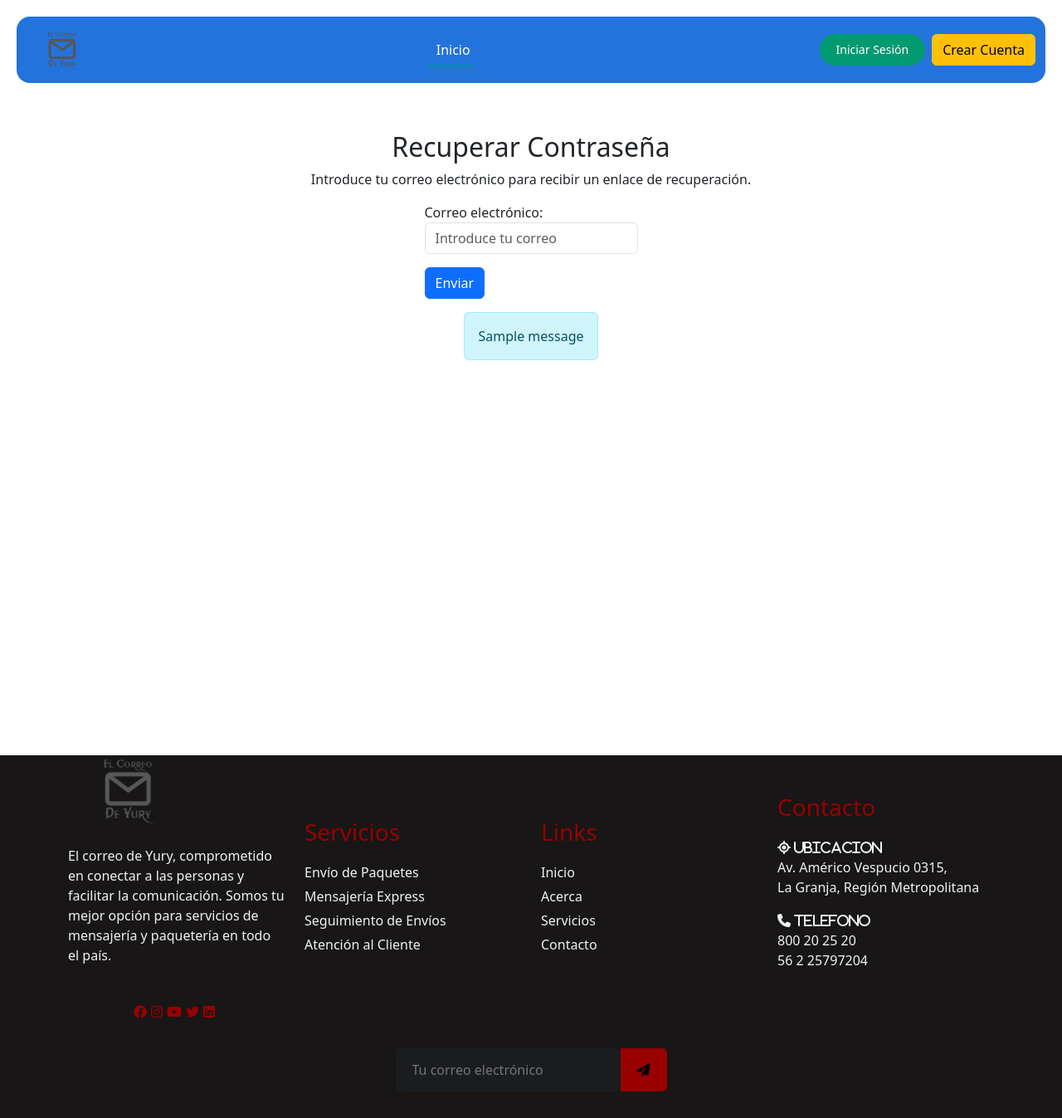
After one commit to AlexanderCofre/Correo-YURY, a Django app: a page that uses WebApp/templates/recuperar_contraseña.html in a window 1280 px wide. The commit adds this page. Shown: the whole page at 83% size. Run offline with Django 5.2, Linux system fonts and the light colour scheme; tables that the repository leaves empty hold one stand-in row (values such as "Sample post"); one stand-in notice (Sample message) is shown.

Commit message:
Agregando el servicio de recuperar contraseña a traves del correo

```diff
--- a/CorreoYury/urls.py
+++ b/CorreoYury/urls.py
@@ -25,7 +25,11 @@ urlpatterns = [
     path('login/', views.login_trabajador, name='login'),
     path('logout/', views.logout_trabajador, name='logout'),
 
-    #Rutas del ADMINISTRADOR
+    # Rutas para la recuperacion de contraseña
+    path('recuperar_contraseña/', views.recuperar_contraseña, name='recuperar_contraseña'),
+    path('reiniciar_contraseña/<str:token>/', views.reiniciar_contraseña, name='reiniciar_contraseña'),
+
+    # Rutas del ADMINISTRADOR
     path('trabajadores/', views.listar_trabajadores, name='trabajadores'),
     path('trabajador/<int:trabajador_id>/', views.ver_trabajador, name='ver_trabajador'),
     path('trabajador/<int:trabajador_id>/actualizar/', views.actualizar_datos_trabajador, name='actualizar_datos_trabajador'),
--- a/WebApp/forms.py
+++ b/WebApp/forms.py
@@ -342,3 +342,10 @@ class TrabajadorUpdateFormAdmin(forms.ModelForm):
 
         # Comparar el dígito calculado con el dígito verificador
         return digito_calculado == digito_verificador
+
+
+class RecuperarContraseñaForm(forms.Form):
+    email = forms.EmailField(label="Correo electrónico", max_length=254, required=True, widget=forms.EmailInput(attrs={
+        'class': 'form-control',
+        'placeholder': 'Introduce tu correo'
+    }))
--- a/WebApp/templates/login.html
+++ b/WebApp/templates/login.html
@@ -37,7 +37,7 @@
             </div>
             <button type="submit">Ingresar</button>
             <div class="options">
-                <a href="#">Recuperar Contraseña</a>
+                <a href="{% url 'recuperar_contraseña' %}">Recuperar Contraseña</a>
                 <a href="{% url 'registro' %}">Regístrate aquí</a>
             </div>
         </form>
--- /dev/null
+++ b/WebApp/templates/recuperar_contraseña.html
@@ -0,0 +1,17 @@
+{% extends 'base.html' %}
+{% block title %}Recuperar Contraseña{% endblock %}
+
+{% block content %}
+<div class="container mt-5">
+    <h2>Recuperar Contraseña</h2>
+    <p>Introduce tu correo electrónico para recibir un enlace de recuperación.</p>
+    <form method="POST">
+        {% csrf_token %}
+        {{ form.as_p }}
+        <button type="submit" class="btn btn-primary">Enviar</button>
+    </form>
+    {% for message in messages %}
+        <div class="alert alert-info mt-3">{{ message }}</div>
+    {% endfor %}
+</div>
+{% endblock %}
--- a/WebApp/views.py
+++ b/WebApp/views.py
@@ -1,9 +1,14 @@
 from django.shortcuts import render, redirect, get_object_or_404
 from django.contrib.auth import login, authenticate, logout
-from .forms import TrabajadorRegistroForm, TrabajadorLoginForm, ContactoEmergenciaForm, CargaFamiliarForm, TrabajadorUpdateFormAdmin
+from .forms import TrabajadorRegistroForm, TrabajadorLoginForm, ContactoEmergenciaForm, CargaFamiliarForm, TrabajadorUpdateFormAdmin, RecuperarContraseñaForm
 from django.contrib.auth.decorators import login_required
+from django.contrib.auth.hashers import make_password
 from django.contrib import messages
+from django.core.mail import send_mail
 from .models import Trabajador, Cargo, Area, Departamento, CargaFamiliar, ContactoEmergencia
+from django.core.signing import TimestampSigner, BadSignature, SignatureExpired
+from django.conf import settings
+
 from django.http import Http404, JsonResponse
 import json
 
@@ -51,6 +56,72 @@ def login_trabajador(request):
 def logout_trabajador(request):
     logout(request)
     return redirect('login')  # Redirigir al formulario de inicio de sesión
+
+
+# Logica para reiniciar la contraseña
+signer = TimestampSigner()
+
+def recuperar_contraseña(request):
+    if request.method == 'POST':
+        form = RecuperarContraseñaForm(request.POST)
+        if form.is_valid():
+            email = form.cleaned_data['email']
+            try:
+                user = Trabajador.objects.get(email=email)  # Modelo personalizado
+                # Crear un token seguro
+                token = signer.sign(user.username)
+
+                # URL para reiniciar la contraseña
+                reset_url = request.build_absolute_uri(f"/reiniciar_contraseña/{token}/")
+
+                # Configurar el correo
+                subject = "Recuperación de contraseña"
+                message = f"""
+                Hola, {user.username},
+
+                Haz solicitado reiniciar tu contraseña. Haz clic en el siguiente enlace para continuar:
+                {reset_url}
+
+                Si no realizaste esta solicitud, ignora este mensaje.
+                """
+                from_email = settings.DEFAULT_FROM_EMAIL
+                recipient_list = [email]
+
+                # Enviar el correo usando el backend SMTP configurado
+                send_mail(subject, message, from_email, recipient_list, fail_silently=False)
+
+                messages.success(request, 'Se ha enviado un correo con instrucciones para recuperar tu contraseña.')
+                return redirect('recuperar_contraseña')
+            except Trabajador.DoesNotExist:
+                messages.error(request, 'No existe un usuario con este correo.')
+    else:
+        form = RecuperarContraseñaForm()
+    return render(request, 'recuperar_contraseña.html', {'form': form})
+
+
+def reiniciar_contraseña(request, token):
+    try:
+        # Validar el token
+        username = signer.unsign(token, max_age=3600)  # Token válido por 1 hora
+        user = Trabajador.objects.get(username=username)
+    except (BadSignature, SignatureExpired, Trabajador.DoesNotExist):
+        messages.error(request, 'El enlace no es válido o ha expirado.')
+        return redirect('recuperar_contraseña')
+
+    if request.method == 'POST':
+        nueva_contraseña = request.POST.get('password')
+        confirmar_contraseña = request.POST.get('password_confirm')
+
+        if nueva_contraseña and nueva_contraseña == confirmar_contraseña:
+            # Guardar la nueva contraseña
+            user.password = make_password(nueva_contraseña)
+            user.save()
+            messages.success(request, 'Contraseña actualizada exitosamente.')
+            return redirect('login')
+        else:
+            messages.error(request, 'Las contraseñas no coinciden.')
+
+    return render(request, 'reiniciar_contraseña.html', {'token': token})
 
 
 @login_required
```
Also changed, not shown: CorreoYury/settings.py (+8 -0 lines), WebApp/templates/reiniciar_contraseña.html (added, +20 -0 lines).
